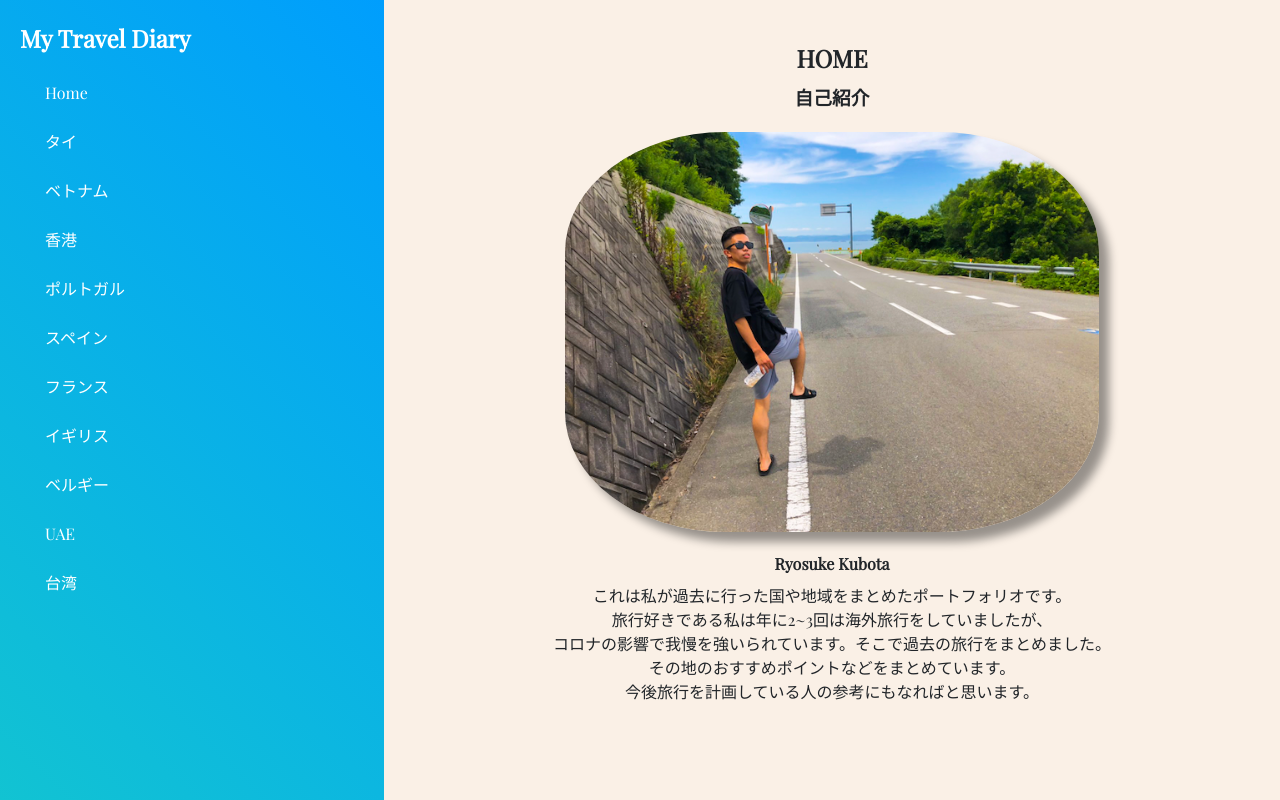
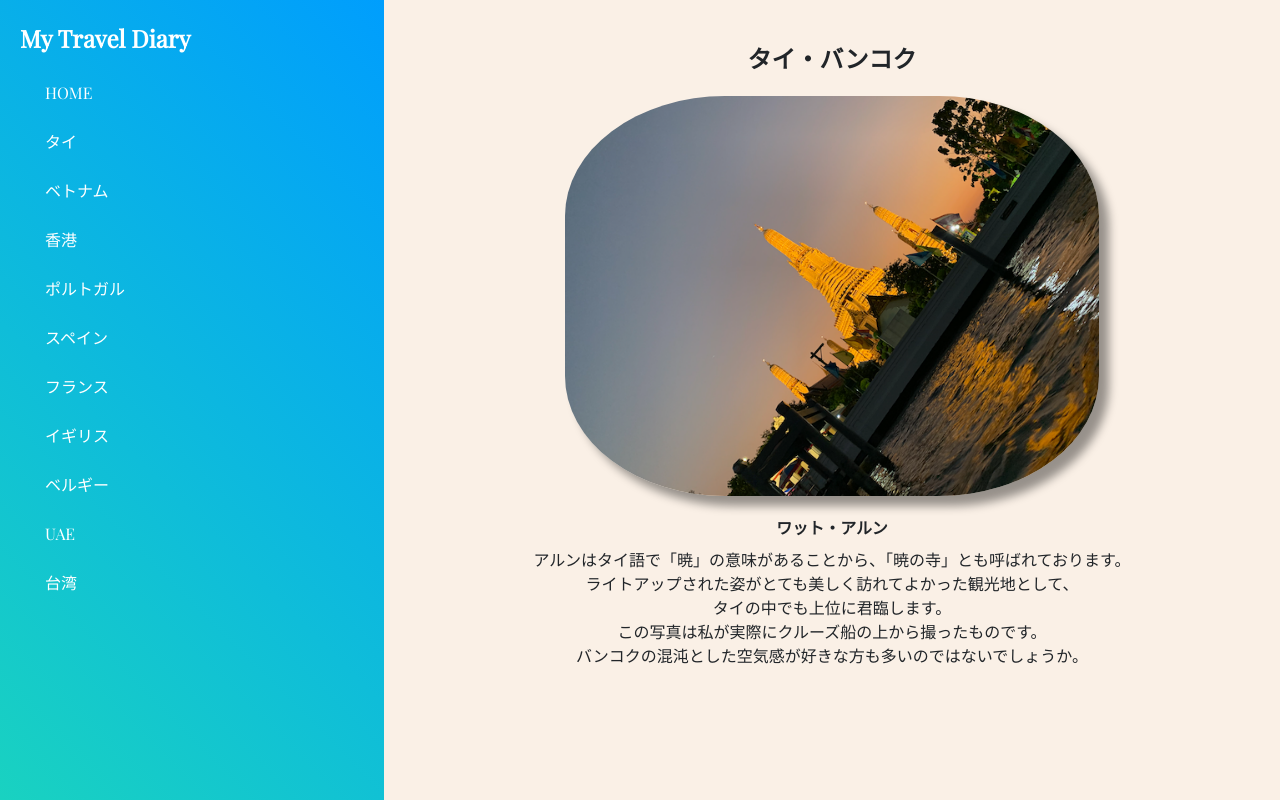
Before and after one commit to sukemaru-injp/my-travel, a Vue app: page /thai in a window 1280 px wide. Shown: the top 800 px of the page. Built offline with nearby package versions, Linux system fonts and the light colour scheme.

Commit message:
VueRouter

```diff
--- a/src/App.vue
+++ b/src/App.vue
@@ -4,13 +4,13 @@
     <div class="header" v-if='show'>
       <h2 class="title">My Travel Diary</h2>
       <ul class="countries">
-        <li class="country" @click="currentComponent = 'Home'">Home</li>
-        <li class="country" @click="currentComponent = 'Thai'">タイ</li>
+        <li class="country"><router-link to='/' class="link">HOME</router-link></li>
+        <li class="country"><router-link to='/thai' class="link">タイ</router-link></li>
         <li class="country">ベトナム</li>
         <li class="country">香港</li>
         <li class="country" @click="currentComponent = 'Portugal'">ポルトガル</li>
         <li class="country">スペイン</li>
-        <li class="country">フランス</li>
+        <li class="country"><router-link to='/france' class="link">フランス</router-link></li>
         <li class="country">イギリス</li>
         <li class="country">ベルギー</li>
         <li class="country">UAE</li>
@@ -19,17 +19,17 @@
       </ul>
     </div>
   </transition>
-  <keep-alive>
+  <!-- <keep-alive>
     <component :is="currentComponent"></component>
-  </keep-alive>
-  <!-- <router-view></router-view> -->
+  </keep-alive> -->
+  <router-view></router-view>
 </div>
 </template>
 
 <script>
-import Home from'./components/Home.vue'
-import Thai from'./components/Thai.vue'
-import Portugal from './components/Portugal.vue'
+// import Home from'./components/Home.vue'
+// import Thai from'./components/Thai.vue'
+// import Portugal from './components/Portugal.vue'
 
   export default {
     data() {
@@ -39,9 +39,9 @@ import Portugal from './components/Portugal.vue'
       }
     },
     components: {
-      Home,
-      Thai,
-      Portugal
+      // Home,
+      // Thai,
+      // Portugal
     },
     methods: {
       showTrue() {
--- a/src/appear.js
+++ b/src/appear.js
@@ -24,6 +24,7 @@ export const appear = {
     }
   },
   mounted() {
+    // console.log('mt')
     this.appearAnimation()
   }
 }
--- a/src/assets/styles/header.css
+++ b/src/assets/styles/header.css
@@ -17,6 +17,7 @@
   padding: 5px;
   cursor: pointer;
   transition: all 0.3s;
+  text-decoration: none;
 }
 
 .country:hover {
@@ -26,3 +27,13 @@
 .title {
   margin: 20px;
 }
+
+.link {
+  text-decoration: none;
+  color: white;
+}
+
+.link:hover {
+  text-decoration: none;
+  color: white;
+}
```
Also changed, not shown: src/router.js (+6 -2 lines), src/views/France.vue (renamed from src/components/France.vue), src/views/Home.vue (renamed from src/components/Home.vue), src/views/Thai.vue (renamed from src/components/Thai.vue).
